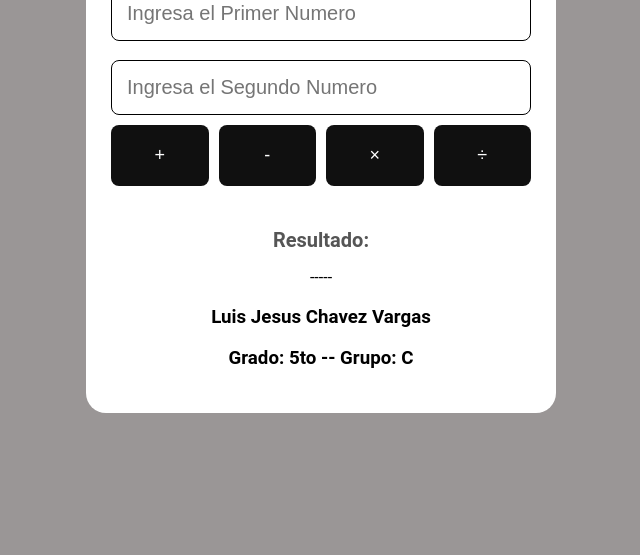
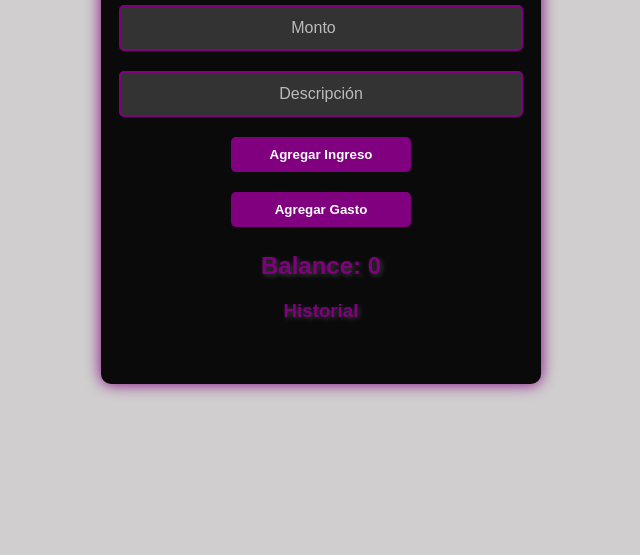
Before and after one commit to LuisChavezzz12/Calculadora-Tarea, a website: page index.html in a window 1280 px wide. Shown: the part 245-800 px from the top of the page, without its empty margins (319-959 px from the left). Drawn offline with Linux system fonts and the light colour scheme.

Commit message:
primer commit

```diff
--- a/index.html
+++ b/index.html
@@ -1,35 +1,29 @@
 <!DOCTYPE html>
-<html lang="en">
+<html lang="es">
 
 <head>
     <meta charset="UTF-8">
     <meta name="viewport" content="width=device-width, initial-scale=1.0">
-    <title>Calculadora Basica Con TypeScript</title>
+    <title>Gestión de Ingresos y Gastos</title>
     <link rel="stylesheet" href="style.css">
 </head>
 
 <body>
-    <div class="calculator-container">
-        <h1>Calculadora Basica Con TypeScript</h1>
-        <div class="input-container">
-            <input id="valor1" type="number" placeholder="Ingresa el Primer Numero"><br><br>
-            <input id="valor2" type="number" placeholder="Ingresa el Segundo Numero"><br>
-        </div>
-        <div class="buttons-container">
-            <button onclick="calculadora('suma')">+</button>
-            <button onclick="calculadora('resta')">-</button>
-            <button onclick="calculadora('multiplicacion')">×</button>
-            <button onclick="calculadora('division')">÷</button>
-        </div>
-        <div class="result-container">
-            <h2>Resultado:</h2>
-            <p id="resultado">-----</p>
-        </div>
-        <div>
-            <h3>Luis Jesus Chavez Vargas</h3>
-            <h3>Grado: 5to -- Grupo: C</h3>
-        </div>
+    <div class="titulo">
+        <h1>TRANSA MEX</h1>
     </div>
+    <div class="container">
+        <h2>Gestión de Ingresos y Gastos</h2>
+        <input type="number" id="monto" placeholder="Monto">
+        <input type="text" id="descripcion" placeholder="Descripción">
+        <button onclick="agregarTransaccion('ingreso')">Agregar Ingreso</button>
+        <button onclick="agregarTransaccion('gasto')">Agregar Gasto</button>
+
+        <h3 class="balance">Balance: <span id="balance">0</span></h3>
+        <h3>Historial</h3>
+        <ul id="historial"></ul>
+    </div>
+
     <script src="./js/index.js"></script>
 </body>
 
--- a/js/index.js
+++ b/js/index.js
@@ -1,36 +1,52 @@
 "use strict";
-const val1 = document.getElementById("valor1");
-const val2 = document.getElementById("valor2");
-const res = document.getElementById("resultado");
-function calculadora(operacion) {
-    const valor1 = parseFloat(val1.value);
-    const valor2 = parseFloat(val2.value);
-    if (isNaN(valor1) || isNaN(valor2)) {
-        res.textContent = "Por favor ingresa números válidos";
+let transacciones = [];
+let balanceTotal = 0;
+function agregarTransaccion(tipo) {
+    const montoInput = document.getElementById("monto");
+    const descripcionInput = document.getElementById("descripcion");
+    const monto = parseFloat(montoInput.value);
+    const descripcion = descripcionInput.value.trim();
+    if (isNaN(monto) || monto <= 0) {
+        alert("El monto debe ser un número positivo.");
         return;
     }
-    let resultado;
-    switch (operacion) {
-        case "suma":
-            resultado = valor1 + valor2;
-            break;
-        case "resta":
-            resultado = valor1 - valor2;
-            break;
-        case "multiplicacion":
-            resultado = valor1 * valor2;
-            break;
-        case "division":
-            if (valor2 === 0) {
-                resultado = "Error Matemático, NO se puede dividir entre 0";
-            }
-            else {
-                resultado = valor1 / valor2;
-            }
-            break;
-        default:
-            resultado = "Operación no válida";
-            break;
+    if (descripcion === "") {
+        alert("La descripción no puede estar vacía.");
+        return;
     }
-    res.textContent = resultado.toString();
+    if (tipo === "gasto" && monto > balanceTotal) {
+        alert("No puedes gastar más de lo que tienes en el balance.");
+        return;
+    }
+    const nuevaTransaccion = {
+        id: Date.now(),
+        monto,
+        descripcion,
+        tipo,
+    };
+    transacciones.push(nuevaTransaccion);
+    actualizarBalance();
+    mostrarTransacciones();
+    montoInput.value = "";
+    descripcionInput.value = "";
 }
+function actualizarBalance() {
+    const ingresos = transacciones
+        .filter((t) => t.tipo === "ingreso")
+        .reduce((sum, t) => sum + t.monto, 0);
+    const gastos = transacciones
+        .filter((t) => t.tipo === "gasto")
+        .reduce((sum, t) => sum + t.monto, 0);
+    balanceTotal = ingresos - gastos;
+    document.getElementById("balance").textContent = balanceTotal.toFixed(2);
+}
+function mostrarTransacciones() {
+    const historial = document.getElementById("historial");
+    historial.innerHTML = "";
+    transacciones.forEach((transaccion) => {
+        const li = document.createElement("li");
+        li.textContent = `${transaccion.descripcion}: $${transaccion.monto.toFixed(2)}`;
+        li.classList.add(transaccion.tipo);
+        historial.appendChild(li);
+    });
+}
--- a/style.css
+++ b/style.css
@@ -1,89 +1,120 @@
 body {
-    font-family: 'Roboto', sans-serif;
+    background-color: #d0cece;
+    color: #0a0a0a;
+    font-family: 'Arial', sans-serif;
+    text-align: center;
     margin: 0;
     padding: 0;
     display: flex;
+    flex-direction: column;
+    align-items: center;
     justify-content: center;
-    align-items: center;
-    min-height: 100vh;
-    background-color: #9a9696;
+    height: 100vh;
 }
 
-.calculator-container {
-    background: #ffffff;
-    border-color: #000000;
-    padding: 25px;
-    border-radius: 20px;
-    max-width: 420px;
+.titulo {
+    position: absolute;
+    top: 10px;
     width: 100%;
+    text-align: center;
+    font-size: 2em;
+    font-weight: bold;
+    color: #800080;
+    text-shadow: 2px 2px 5px #ffffff33;
+}
+
+.container {
+    background: #0a0a0a;
+    padding: 20px;
+    border-radius: 10px;
+    box-shadow: 0 0 15px #800080;
+    max-width: 400px;
+    color: #ffffff;
+    width: 90%;
+    display: flex;
+    flex-direction: column;
+    align-items: center;
+    justify-content: center;
+}
+
+h2,
+h3 {
+    color: #800080;
+    text-shadow: 2px 2px 5px #ffffff33;
+    margin: 10px 0;
+}
+
+.section {
+    margin-bottom: 20px;
+    width: 100%;
+}
+
+input {
+    background: #333;
+    border: 2px solid #800080;
+    color: #fff;
+    padding: 12px;
+    border-radius: 5px;
+    margin: 10px 0;
+    width: calc(100% - 24px);
+    font-size: 16px;
+    font-weight: bold;
     text-align: center;
 }
 
-h1 {
-    margin-bottom: 20px;
-    color: #000000;
-    font-size: 24px;
-    font-weight: 600;
-}
-
-.input-container {
-    margin-bottom: 10px;
-}
-
-input {
-    width: 100%;
-    padding: 15px;
-    font-size: 20px;
-    border: 1px solid #000000;
-    border-radius: 8px;
-    outline: none;
-    box-sizing: border-box;
-    background-color: #ffffff;
-    color: #020202;
-}
-
-input:focus {
-    border-color: #ff3c00;
-    box-shadow: 0 0 6px rgba(0, 123, 255, 0.4);
-}
-
-.buttons-container {
-    display: grid;
-    grid-template-columns: repeat(4, 1fr);
-    gap: 10px;
-    margin-bottom: 10%;
+input::placeholder {
+    color: #bbb;
+    font-weight: normal;
 }
 
 button {
-    padding: 20px;
-    font-size: 18px;
+    background: #800080;
+    color: #fff;
     border: none;
-    border-radius: 8px;
+    padding: 10px 15px;
+    margin: 10px 5px;
     cursor: pointer;
-    background-color: #101010;
-    color: white;
-    transition: all 0.3s ease;
+    border-radius: 5px;
+    font-weight: bold;
+    transition: all 0.3s;
+    width: 45%;
 }
 
-button:active {
-    transform: translateY(2px);
-    background-color: #ff00dd;
+button:hover {
+    background: #a000a0;
+    box-shadow: 0 0 10px #fff;
 }
 
-button:focus {
-    outline: none;
-    box-shadow: 0 0 5px rgba(255, 0, 0, 0.5);
+.balance {
+    font-size: 1.5em;
+    font-weight: bold;
+    margin-top: 15px;
 }
 
-.result-container h2 {
-    margin-bottom: 10px;
-    color: #555;
-    font-size: 20px;
+ul {
+    list-style: none;
+    padding: 0;
+    width: 100%;
 }
 
-#result {
-    font-size: 28px;
-    font-weight: bold;
-    color: #007bff;
-    word-wrap: break-word;
+ul li {
+    background: #222;
+    margin: 5px 0;
+    padding: 10px;
+    border-left: 5px solid #800080;
+    border-radius: 5px;
+    transition: 0.3s;
+    text-align: left;
 }
+
+ul li:hover {
+    background: #333;
+}
+
+.ingreso {
+    color: green;
+}
+
+.gasto {
+    color: red;
+}
```
Also changed, not shown: src/index.ts (+67 -33 lines), 1 other file.
